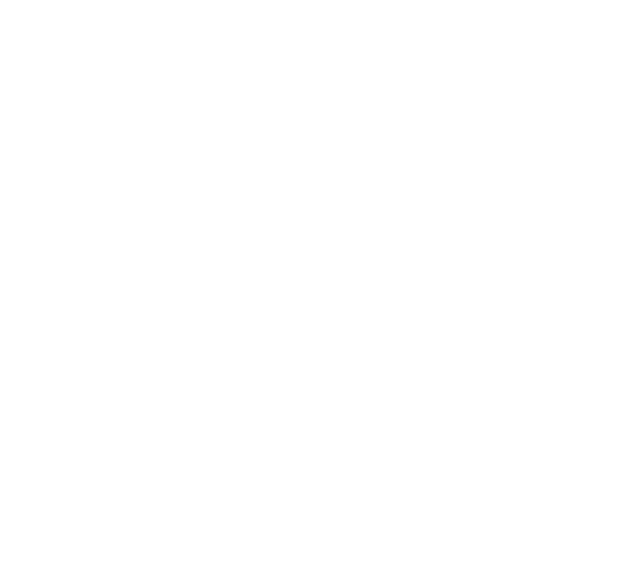
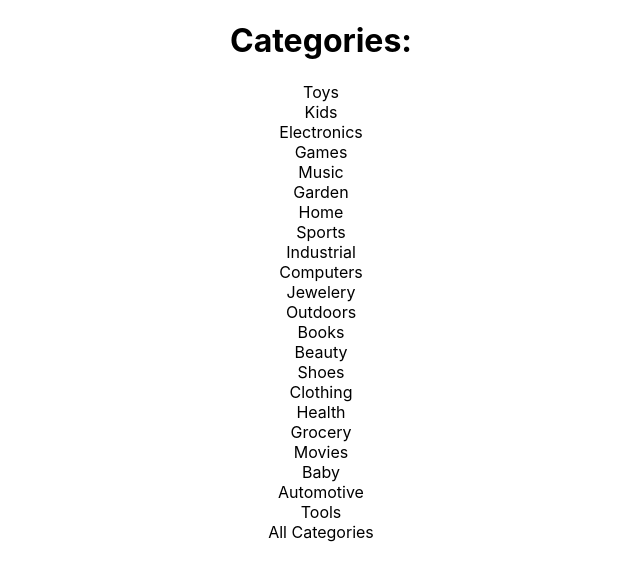
Before and after one commit to xcbhx/react-product-list, a React (Create React App) app: page / in a window 1280 px wide. Shown: the top 580 px of the page, without its empty margins (319-959 px from the left). Built offline with nearby package versions, Linux system fonts and the light colour scheme.

Commit message:
create a CategoryButton component

```diff
--- a/src/App.js
+++ b/src/App.js
@@ -1,14 +1,17 @@
 import './App.css';
-import data, { categories, uniqueWords, countProduct, nameCount } from './data';
-console.log(data);
-console.log(categories);
-console.log("Unique Words:", uniqueWords);
-console.log("Key Value pairs", countProduct);
-console.log("Names with count:", nameCount);
+import { uniqueWords } from './data';
+import CategoryButton from './CategoryButton';
 
 function App() {
   return (
     <div className="App">
+      <h1>Categories:</h1>
+      <div>
+        {uniqueWords.map((category) => (
+          <CategoryButton key={category} category={category} />
+        ))}
+        <CategoryButton key='all' category='All Categories' />
+      </div>
     </div>
   );
 }
--- /dev/null
+++ b/src/CategoryButton.css
@@ -0,0 +1,5 @@
+.CategoryButton {
+  padding: '10px 20px';
+  margin: '5px';
+  border-radius: '5px';
+}
--- /dev/null
+++ b/src/CategoryButton.jsx
@@ -0,0 +1,11 @@
+
+function CategoryButton({ category }) {
+  return (
+    <div className="CategoryButton">
+      {category}
+    </div>
+  )
+};
+
+
+export default CategoryButton;
```
